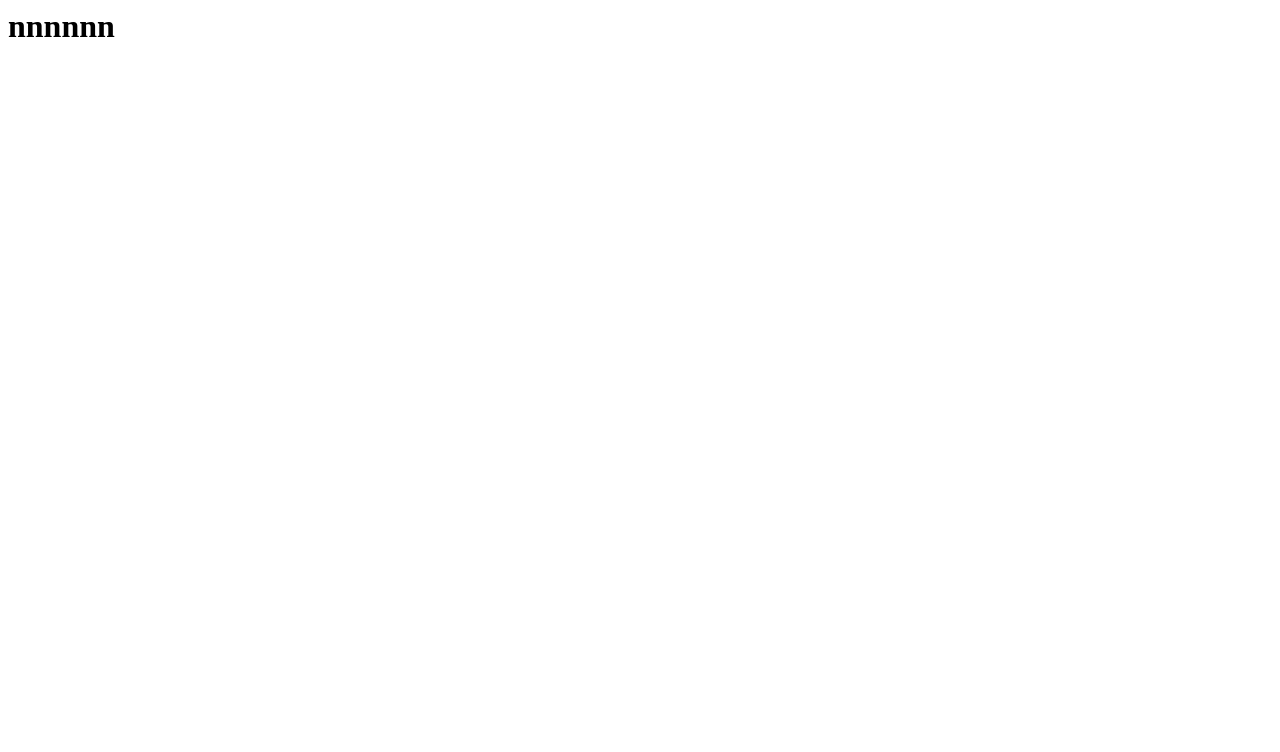
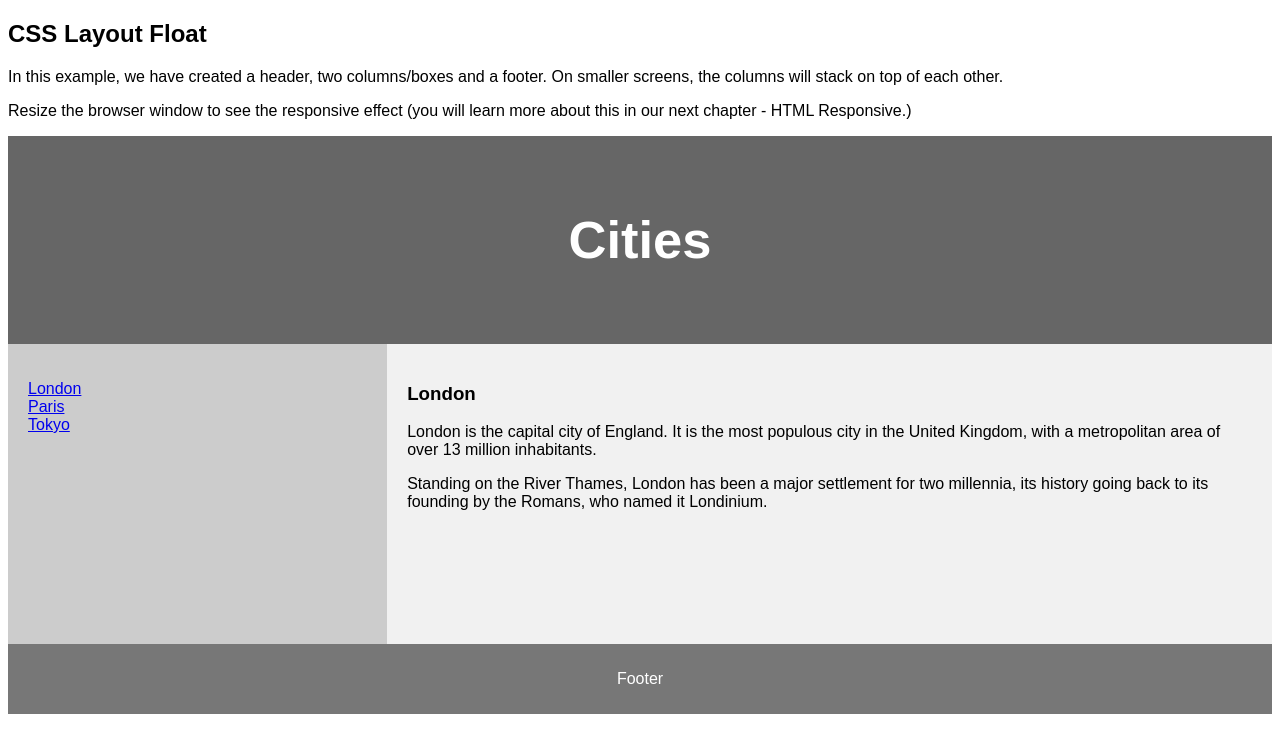
Before and after one commit to AnesaaM/FlexForce, a plain HTML site: page signup.html in a window 1280 px wide. Drawn offline with Linux system fonts and the light colour scheme.

Commit message:
Update signup.html
layout

```diff
--- a/signup.html
+++ b/signup.html
@@ -1,5 +1,103 @@
-<html>
-    <body>
-        <h1>nnnnnn</h1>
-    </body>
+<!DOCTYPE html>
+<html lang="en">
+<head>
+<title>CSS Template</title>
+<meta charset="utf-8">
+<meta name="viewport" content="width=device-width, initial-scale=1">
+<style>
+* {
+  box-sizing: border-box;
+}
+
+body {
+  font-family: Arial, Helvetica, sans-serif;
+}
+
+/* Style the header */
+header {
+  background-color: #666;
+  padding: 30px;
+  text-align: center;
+  font-size: 35px;
+  color: white;
+}
+
+/* Create two columns/boxes that floats next to each other */
+nav {
+  float: left;
+  width: 30%;
+  height: 300px; /* only for demonstration, should be removed */
+  background: #ccc;
+  padding: 20px;
+}
+
+/* Style the list inside the menu */
+nav ul {
+  list-style-type: none;
+  padding: 0;
+}
+
+article {
+  float: left;
+  padding: 20px;
+  width: 70%;
+  background-color: #f1f1f1;
+  height: 300px; /* only for demonstration, should be removed */
+}
+
+/* Clear floats after the columns */
+section::after {
+  content: "";
+  display: table;
+  clear: both;
+}
+
+/* Style the footer */
+footer {
+  background-color: #777;
+  padding: 10px;
+  text-align: center;
+  color: white;
+}
+
+/* Responsive layout - makes the two columns/boxes stack on top of each other instead of next to each other, on small screens */
+@media (max-width: 600px) {
+  nav, article {
+    width: 100%;
+    height: auto;
+  }
+}
+</style>
+</head>
+<body>
+
+<h2>CSS Layout Float</h2>
+<p>In this example, we have created a header, two columns/boxes and a footer. On smaller screens, the columns will stack on top of each other.</p>
+<p>Resize the browser window to see the responsive effect (you will learn more about this in our next chapter - HTML Responsive.)</p>
+
+<header>
+  <h2>Cities</h2>
+</header>
+
+<section>
+  <nav>
+    <ul>
+      <li><a href="#">London</a></li>
+      <li><a href="#">Paris</a></li>
+      <li><a href="#">Tokyo</a></li>
+    </ul>
+  </nav>
+
+  <article>
+    <h1>London</h1>
+    <p>London is the capital city of England. It is the most populous city in the  United Kingdom, with a metropolitan area of over 13 million inhabitants.</p>
+    <p>Standing on the River Thames, London has been a major settlement for two millennia, its history going back to its founding by the Romans, who named it Londinium.</p>
+  </article>
+</section>
+
+<footer>
+  <p>Footer</p>
+</footer>
+
+</body>
 </html>
```
